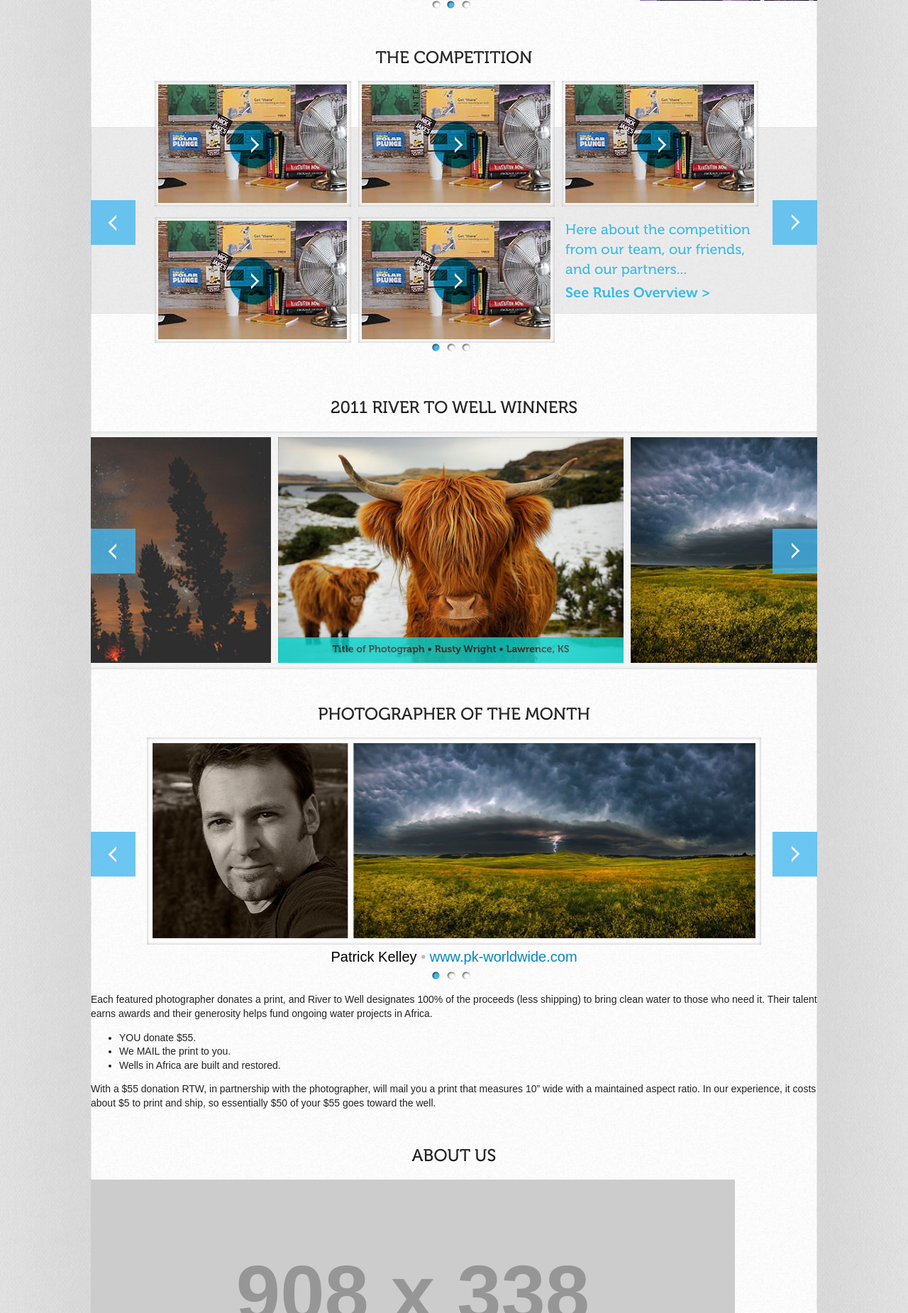
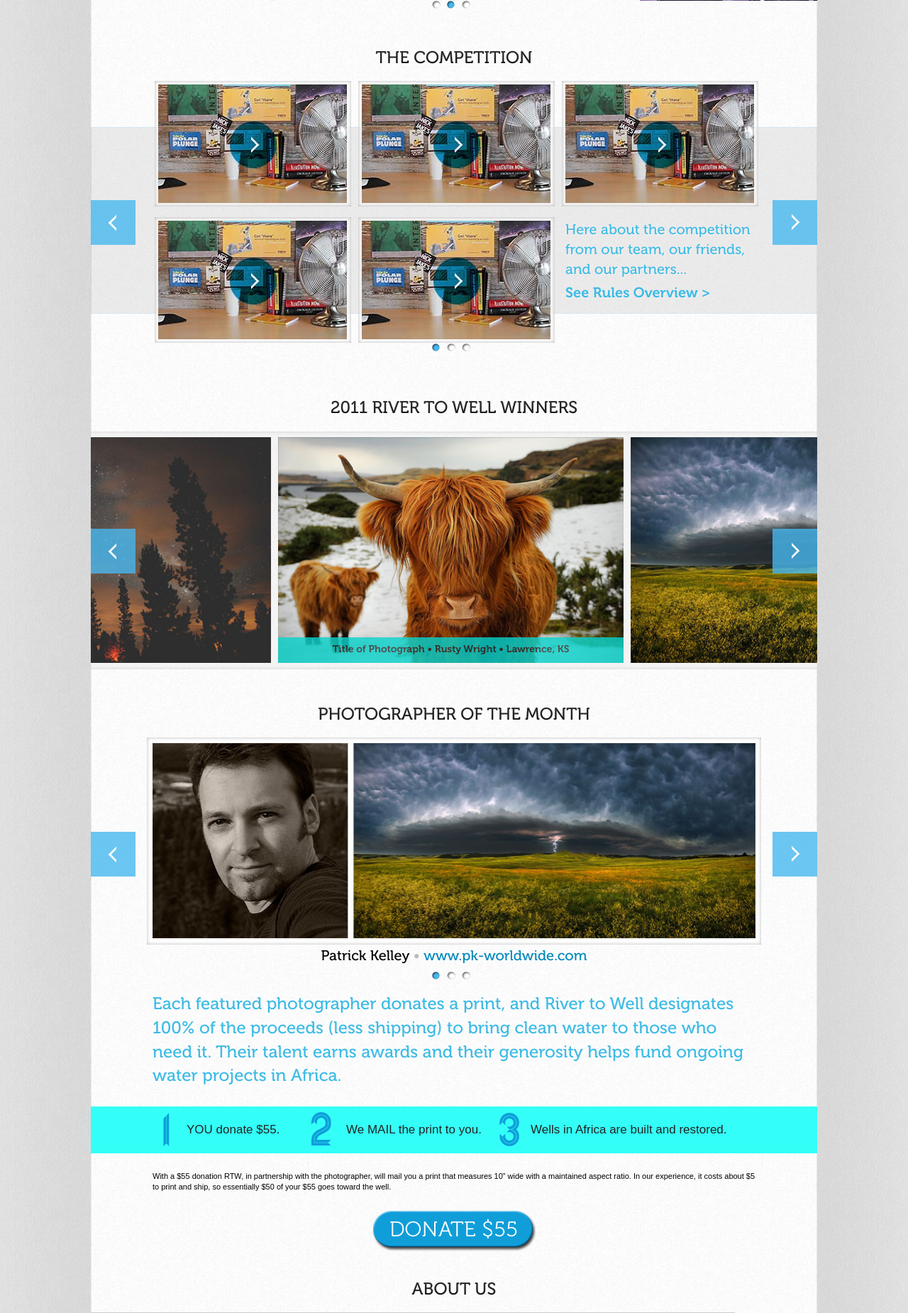
Before and after one commit to spfaffly/rtw-htmlbuild, a PHP site: a page that uses index.html in a window 1280 px wide. Shown: the part 614-2464 px from the top of the page at 71% size. Run offline with PHP 8.4, Linux system fonts and the light colour scheme; grey boxes labelled with a size stand in for pictures from a placeholder-image service; some libraries are stand-ins or nearby versions.

Commit message:
POTM Finished

```diff
--- a/css/style.css
+++ b/css/style.css
@@ -183,9 +183,18 @@ td { vertical-align: top; }
   .potm.section .carousel { height:330px; position: relative; margin-bottom: 30px; }
   .potm .carousel li { float: left; background: url(../img/potm_background.png) no-repeat; margin:0 79px; width:866px; height: 320px; overflow: hidden; position: relative; }
   .potm .carousel li img { margin: 8px; width: 850px; }
-  .potm .carousel .photographer { margin-top:4px; width: 100%; text-align: center; color:#BBB; font-size: 20px; }
+  .potm .carousel .photographer { font-family:'Museo-500'; margin-top:4px; width: 100%; text-align: center; color:#BBB; font-size: 20px; }
   .potm .carousel .photographer span { color:#000; }
   .potm .pager { margin-top:10px; }
+  .potm .explanation { color:#3dbbe6; font-size: 24px; font-family:'Museo-500'; width: 850px; margin: 0 auto; margin-bottom: 25px; }
+  .potm .legal { color:#000; font-size: 11px; width: 850px; margin: 0 auto; margin-bottom: 25px; }
+  .potm .steps { background: #33fff8; font-family: "Arial"; font-size: 17px; width:1024px; height:66px; margin-bottom: 25px; }
+  .potm .steps li { float: left; width:200px; height: 66px; background: url(../img/potm_steps.png) center left no-repeat; line-height: 66px; margin-right: 15px; padding-left: 35px;  }
+    .potm .steps .first { background-position: 0 8px; margin-left: 100px; width: 160px; }
+    .potm .steps .second { background-position: 0 -204px; padding-left: 50px; }
+    .potm .steps .third { background-position: 0 -419px; width: 290px; padding-left: 45px; }
+  .potm .donate { height: 60px; width: 230px; background: url(../img/potm_donate_sprite.png) no-repeat; display: block; margin: 0 auto; margin-bottom: 20px; }
+    .potm .donate:hover { background-position: 0 -70px; }
 
   /* Footer */
   .footer { position: relative; height:346px; width:100%; margin:30px 0 0 0; background:url(../img/footer_background.png) repeat-x top center; color:#EEE; font-family:'Museo-700'; font-size:12px; overflow: hidden; }
--- a/index.html
+++ b/index.html
@@ -172,7 +172,7 @@
         <div class="pager"></div>
       </div>
       <p class="explanation">Each featured photographer donates a print, and River to Well designates 100% of the proceeds (less shipping) to bring clean water to those who need it. Their talent earns awards and their generosity helps fund ongoing water projects in Africa.</p>
-      <ul class="steps rest">
+      <ul class="steps reset">
         <li class="first">YOU donate $55.</li>
         <li class="second">We MAIL the print to you.</li>
         <li class="third">Wells in Africa are built and restored.</li>
```
Also changed, not shown: img/potm_donate_sprite.png (added), img/potm_steps.png (added).
